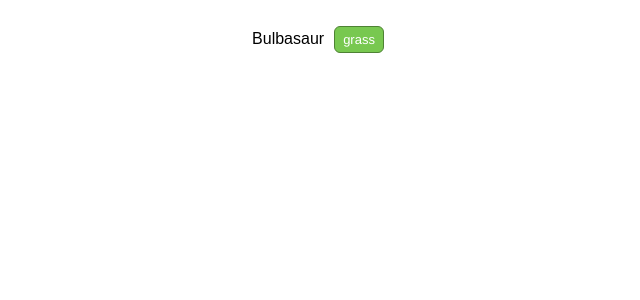
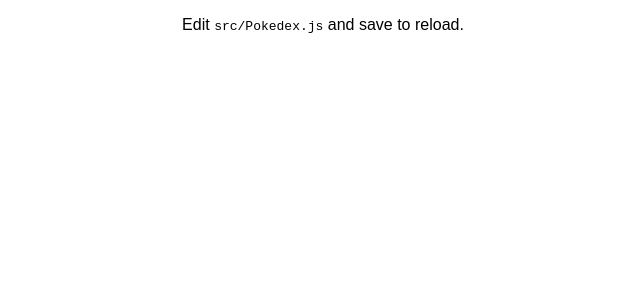
Before and after one commit to devonpmack/react-pokedex-workshop, a React (Create React App) app: page / in a window 1280 px wide. Shown: the top 300 px of the page, without its empty margins (317-957 px from the left). Built offline with nearby package versions, Linux system fonts and the light colour scheme.

Commit message:
Ready for workshop

```diff
--- a/src/Pokedex.js
+++ b/src/Pokedex.js
@@ -1,19 +1,9 @@
-import React from "react";
-import { PokemonType } from "./PokemonType";
+import React from 'react';
 
 export function Pokedex() {
-  const pokemon = {
-    Squirtle: { type: "water" },
-    Bulbasaur: { type: "grass" },
-    Charmander: { type: "fire" }
-  };
-  const selectedPokemon = "Bulbasaur";
-
   return (
     <p>
-      {selectedPokemon}
-
-      <PokemonType type={pokemon[selectedPokemon].type} />
+        Edit <code>src/Pokedex.js</code> and save to reload.
     </p>
   );
 }
```
Also changed, not shown: 1 other file (tests, documents, lock files or other folders).
